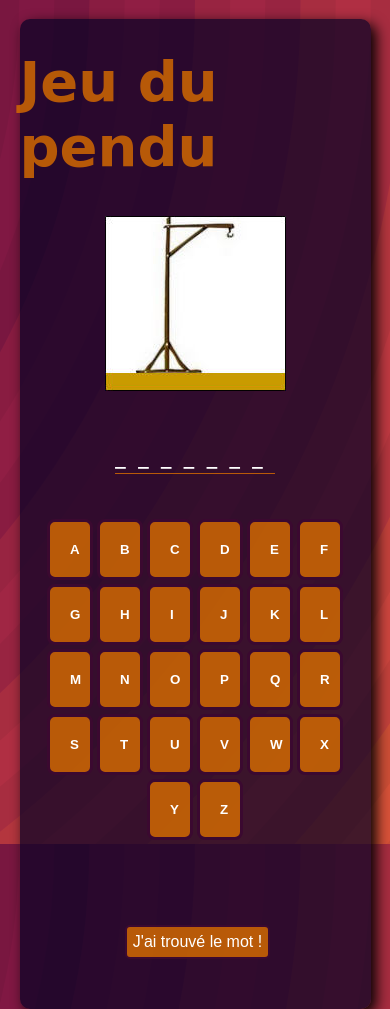
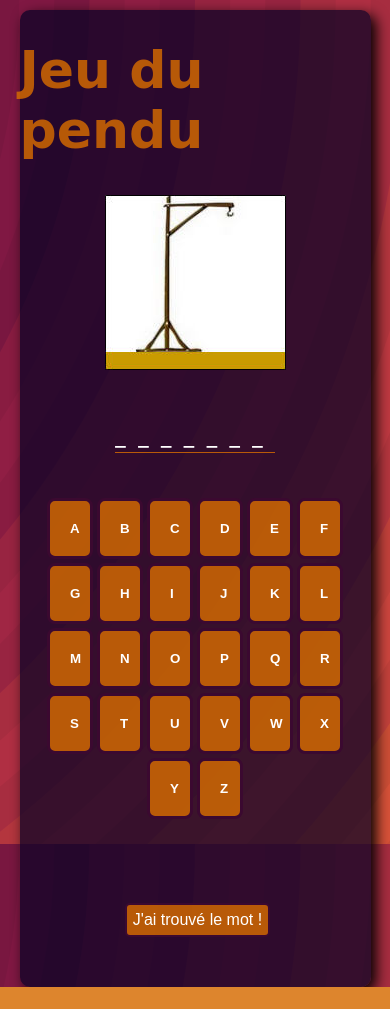
Before and after one commit to FlorentMaury/Jeux-Du-Pendu, a plain HTML site: page index.html in a window 390 px wide. After the commit the page ends 987 px from the top, so only its background shows below. Drawn offline with Linux system fonts and the light colour scheme; a web font is replaced by a local one.

Commit message:
Projet rendu responsive.

```diff
--- a/style.css
+++ b/style.css
@@ -28,7 +28,7 @@ h1 {
     background: var(--couleurNoire);
     width     : 70vw;
     height    : auto;
-    margin    : 5% auto 0;
+    margin    : 30px auto;
     color     : white;
     display   : flex;
     flex-direction: column;
@@ -163,6 +163,14 @@ h1 {
     #keyboard {
         height: 40vh;
     }
+
+    #content {
+        margin: 10px auto;
+    }
+
+    h1 {
+        font-size: 3.25em;
+    }
 }
 
 @media all and (max-width: 387px) {
```
